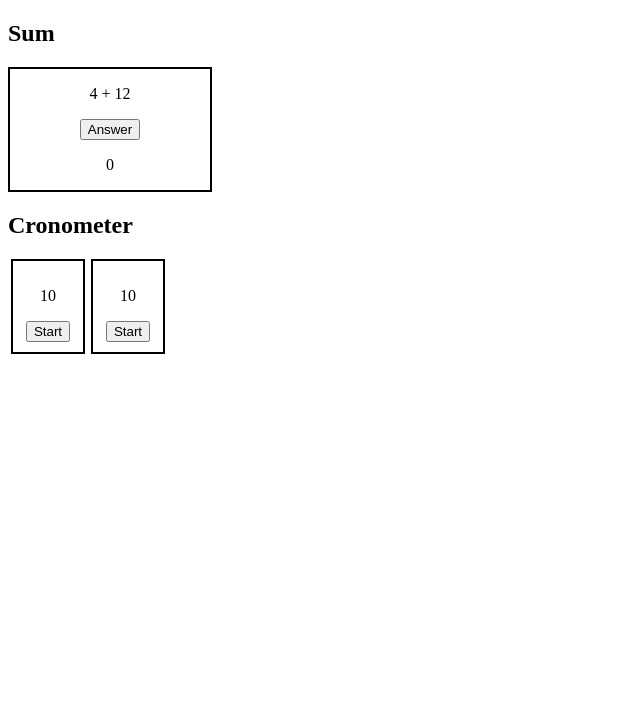
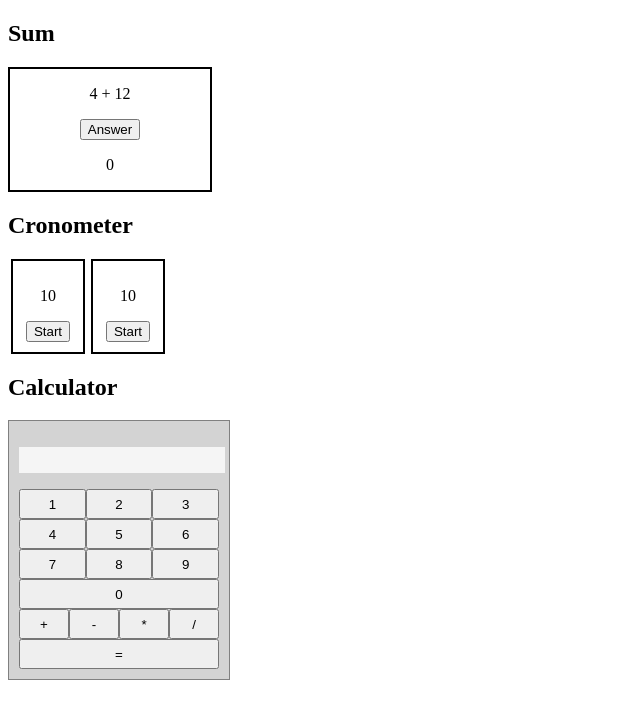
Before and after one commit to triciopa/angular-exercises, an Angular app: page / in a window 1280 px wide. Shown: the top 718 px of the page, without its empty margins (0-640 px from the left). Built offline with nearby package versions, Linux system fonts and the light colour scheme.

Commit message:
Calculator

```diff
--- a/src/app/app.component.html
+++ b/src/app/app.component.html
@@ -6,3 +6,6 @@
   <app-cron></app-cron>
   <app-cron></app-cron>
 </div>
+
+<h2>Calculator</h2>
+<app-calc></app-calc>
--- a/src/app/app.module.ts
+++ b/src/app/app.module.ts
@@ -4,12 +4,14 @@ import { BrowserModule } from '@angular/platform-browser';
 import { AppComponent } from './app.component';
 import { SumComponent } from './components/sum/sum.component';
 import { CronComponent } from './components/cron/cron.component';
+import { CalcComponent } from './components/calc/calc.component';
 
 @NgModule({
   declarations: [
     AppComponent,
     SumComponent,
-    CronComponent
+    CronComponent,
+    CalcComponent
   ],
   imports: [
     BrowserModule
--- /dev/null
+++ b/src/app/components/calc/calc.component.html
@@ -0,0 +1,22 @@
+<div class="calculator">
+  <p class="result">{{ result }}</p>
+  <div class="buttons numbers">
+    <button (click)="onClick($event)">1</button>
+    <button (click)="onClick($event)">2</button>
+    <button (click)="onClick($event)">3</button>
+    <button (click)="onClick($event)">4</button>
+    <button (click)="onClick($event)">5</button>
+    <button (click)="onClick($event)">6</button>
+    <button (click)="onClick($event)">7</button>
+    <button (click)="onClick($event)">8</button>
+    <button (click)="onClick($event)">9</button>
+    <button (click)="onClick($event)">0</button>
+  </div>
+  <div class="buttons calcule">
+    <button (click)="onClick($event)">+</button>
+    <button (click)="onClick($event)">-</button>
+    <button (click)="onClick($event)">*</button>
+    <button (click)="onClick($event)">/</button>
+    <button (click)="onResult()"> = </button>
+  </div>
+</div>
--- /dev/null
+++ b/src/app/components/calc/calc.component.scss
@@ -0,0 +1,42 @@
+.calculator {
+  width: 200px;
+  border: solid 1px gray;
+  background-color: lightgray;
+  padding: 10px;
+
+  p.result {
+    background-color: whitesmoke;
+    color: black;
+    height: 20px;
+    text-align: center;
+    width: 100%;
+    padding: 3px;
+  }
+
+  .buttons.numbers {
+    display: flex;
+    flex-direction: row;
+    justify-content: center;
+    flex-wrap: wrap;
+    button {
+      width: 33.33%;
+      height: 30px;
+      &:last-child {
+        width: 100%;
+      }
+    }
+  }
+
+  .buttons.calcule {
+    display: flex;
+    flex-wrap: wrap;
+    justify-content: center;
+    button {
+      width: 25%;
+      height: 30px;
+      &:last-child {
+        width: 100%;
+      }
+    }
+  }
+}
--- /dev/null
+++ b/src/app/components/calc/calc.component.ts
@@ -0,0 +1,35 @@
+import { Component, OnInit } from '@angular/core';
+
+@Component({
+  selector: 'app-calc',
+  templateUrl: './calc.component.html',
+  styleUrls: ['./calc.component.scss']
+})
+export class CalcComponent implements OnInit {
+
+  result: string;
+  hasFinished: boolean;
+
+  constructor() {
+    this.result = '';
+    this.hasFinished = false;
+   }
+
+  ngOnInit(): void {
+  }
+
+  onClick($event: any) {
+    if (this.hasFinished) {
+      this.result = $event.target.innerText;
+      this.hasFinished = false
+    } else {
+      this.result += $event.target.innerText;
+    }
+  }
+
+  onResult() {
+    this.result = eval(this.result);
+    this.hasFinished = true;
+  }
+
+}
```
